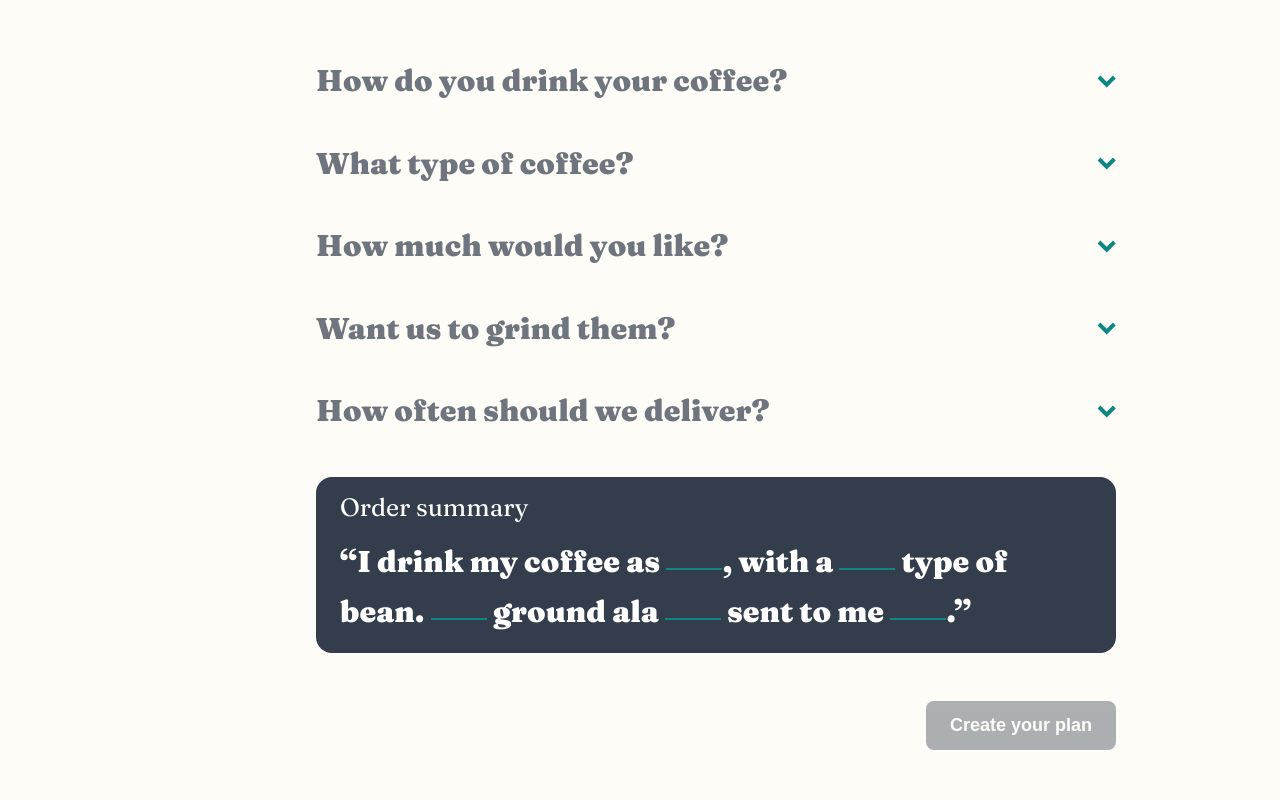
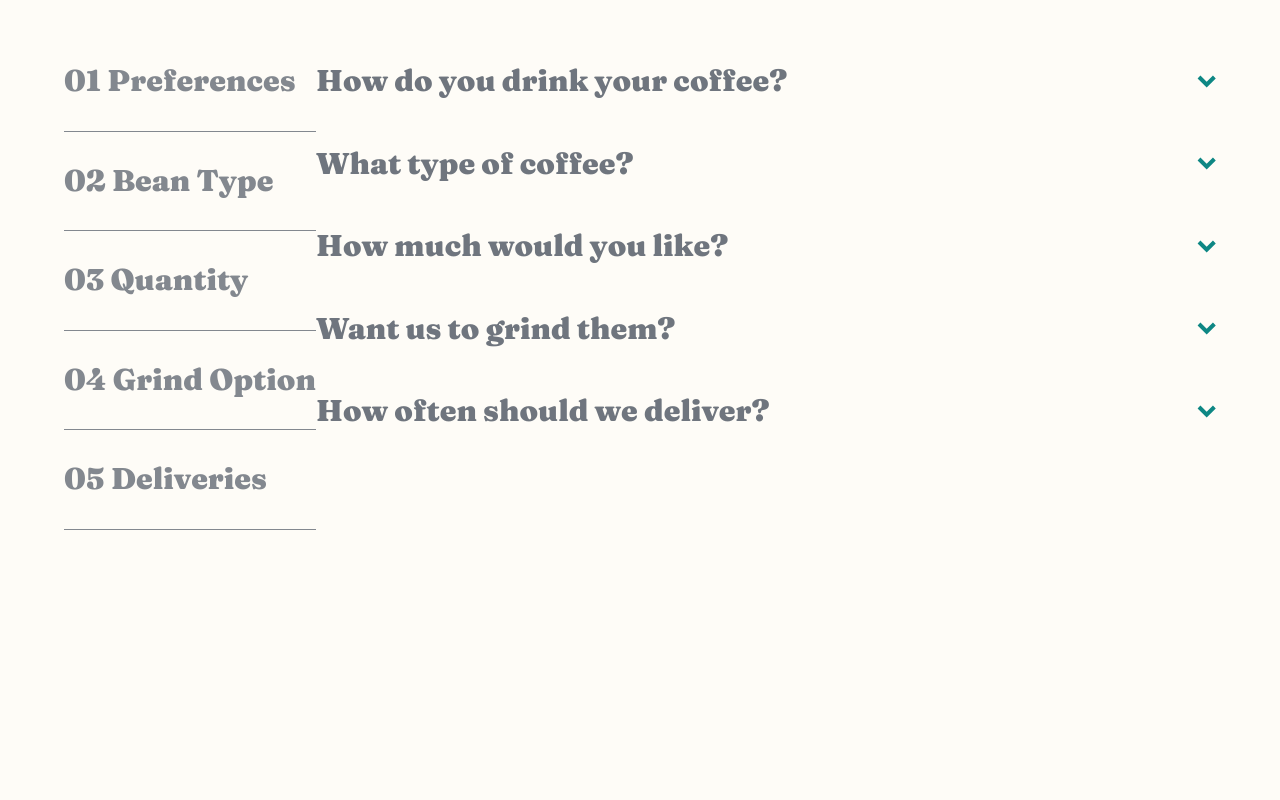
Before and after one commit to itsninam/coffee, a React (Create React App) app: page /plan in a window 1280 px wide. Shown: the part 560-1360 px from the top of the page. Built offline with nearby package versions, Linux system fonts and the light colour scheme.

Commit message:
side-menu question selection functionality and styling

```diff
--- a/src/App.scss
+++ b/src/App.scss
@@ -13,3 +13,4 @@
 @import './styles/sections/choose-us';
 @import "./styles/sections/how-it-works";
 @import "./styles/sections/about";
+@import "./styles/sections/questions-summary"
--- a/src/createPlan.js
+++ b/src/createPlan.js
@@ -2,6 +2,7 @@ const createPlan = [
   {
     id: 0,
     question: "How do you drink your coffee?",
+    category: "01 Preferences",
     options: [
       {
         id: 5,
@@ -25,6 +26,7 @@ const createPlan = [
   {
     id: 1,
     question: "What type of coffee?",
+    category: "02 Bean Type",
     options: [
       {
         id: 8,
@@ -49,6 +51,7 @@ const createPlan = [
   {
     id: 2,
     question: "How much would you like?",
+    category: "03 Quantity",
     options: [
       {
         id: 11,
@@ -73,6 +76,7 @@ const createPlan = [
   {
     id: 3,
     question: "Want us to grind them?",
+    category: "04 Grind Option",
     options: [
       {
         id: 14,
@@ -96,18 +100,23 @@ const createPlan = [
   {
     id: 4,
     question: "How often should we deliver?",
+    category: "05 Deliveries",
     options: [
       {
         id: 17,
         option: "Every week",
+        description:
+          "$14.00 per shipment. Includes free first-className shipping.",
       },
       {
         id: 18,
         option: "Every 2 weeks",
+        description: "$17.25 per shipment. Includes free priority shipping.",
       },
       {
         id: 19,
         option: "Every month",
+        description: "$22.50 per shipment. Includes free priority shipping.",
       },
     ],
   },
--- a/src/pages/createPlan/Preferences.js
+++ b/src/pages/createPlan/Preferences.js
@@ -3,6 +3,7 @@ import data from "../../createPlan";
 import OrderSummary from "./OrderSummary";
 import Question from "./Questions";
 import OrderSummaryModal from "./OrderSummaryModal";
+import QuestionsSummary from "./QuestionsSummary";
 
 const Preferences = () => {
   // eslint-disable-next-line
@@ -15,9 +16,12 @@ const Preferences = () => {
   const [showModal, setShowModal] = useState(false);
   const [activeBtn, setActiveBtn] = useState(false);
   const [total, setTotal] = useState();
+  const [showAnswer, setShowAnswer] = useState(false);
+  const [activeSelection, setActiveSelection] = useState();
 
   const isOrderSummary = true;
 
+  //display active button once user selects desired options
   useEffect(() => {
     if (coffee === "capsule" && type && amount && delivery) {
       setActiveBtn(true);
@@ -26,16 +30,32 @@ const Preferences = () => {
     }
   }, [amount, coffee, delivery, grind, type]);
 
+  //only show modal window if user selects all options
   const handleShowModal = () => {
     if (coffee && type && amount && delivery) {
       setShowModal(true);
     }
+  };
 
-    // document.body.style.overflow = "hidden";
+  //display options when user selects preference
+  const handleShowAnswer = (index) => {
+    setShowAnswer(index);
+
+    const selectedEl = document.querySelector(`.question--${index}`);
+    selectedEl.scrollIntoView({ top: 0, behaviour: "smooth" });
+
+    //add accent colour on selection click
+    setActiveSelection(index);
   };
 
   return (
     <section className="create-plan">
+      <div className="flex-container">
+        <QuestionsSummary
+          plans={plans}
+          handleShowAnswer={handleShowAnswer}
+          activeSelection={activeSelection}
+        />
         <div className="questions-container">
           {plans.map((plan) => {
             return (
@@ -52,9 +72,12 @@ const Preferences = () => {
                 amount={amount}
                 delivery={delivery}
                 setTotal={setTotal}
+                showAnswer={showAnswer}
+                handleShowAnswer={handleShowAnswer}
               />
             );
           })}
+        </div>
       </div>
       <>
         <OrderSummary
@@ -65,7 +88,7 @@ const Preferences = () => {
           delivery={delivery}
           isOrderSummary={isOrderSummary}
         />
-        <div className="questions-container">
+        <div className="summary-container">
           {isOrderSummary && (
             <button
               onClick={handleShowModal}
--- a/src/pages/createPlan/Questions.js
+++ b/src/pages/createPlan/Questions.js
@@ -13,11 +13,13 @@ const Question = ({
   amount,
   delivery,
   setTotal,
+  showAnswer,
+  handleShowAnswer,
 }) => {
-  const [showAnswer, setShowAnswer] = useState(false);
   const [activeCard, setActiveCard] = useState();
   const [hideAnswer, setHideAnswer] = useState(true);
 
+  //capture user choice on card selection
   const handleOptionClick = (selectedOption, selectedCard) => {
     let userChoice = selectedOption.toLowerCase();
 
@@ -47,6 +49,7 @@ const Question = ({
     setActiveCard(selectedCard);
   };
 
+  //if user selects 'capsule', disable fourth question
   useEffect(() => {
     let question = document.querySelectorAll(".question-container");
     if (coffee === "capsule") {
@@ -70,6 +73,7 @@ const Question = ({
   };
 
   //TODO - refactor
+  //set pricing based on user weight selection
   useEffect(() => {
     if (amount === "250g") {
       const prices = [7.2, 9.6, 12.0];
@@ -105,17 +109,17 @@ const Question = ({
   }, [amount, delivery, setTotal]);
 
   return (
-    <div className="question">
+    <div className={`question--${plan.id}`}>
       <div
         className="question-container"
-        onClick={() => setShowAnswer(!showAnswer)}
+        onClick={() => handleShowAnswer(plan.id)}
       >
         <h3>{plan.question}</h3>
         <img src={arrow} alt="open and close arrow" />
       </div>
       {plan.id === 3 && hideAnswer
         ? null
-        : showAnswer && (
+        : showAnswer === plan.id && (
             <div className="answer-container">
               {plan.options.map((option) => {
                 return (
--- /dev/null
+++ b/src/pages/createPlan/QuestionsSummary.js
@@ -0,0 +1,22 @@
+import { useState } from "react";
+
+const QuestionsSummary = ({ handleShowAnswer, plans, activeSelection }) => {
+  return (
+    <ul className="questions-summary">
+      {plans.map((plan) => {
+        return (
+          <li
+            //add accent colour on selection click
+            className={activeSelection === plan.id ? "active" : "list-item"}
+            key={plan.id}
+            onClick={() => handleShowAnswer(plan.id)}
+          >
+            {plan.category}
+          </li>
+        );
+      })}
+    </ul>
+  );
+};
+
+export default QuestionsSummary;
--- a/src/styles/sections/_order-summary.scss
+++ b/src/styles/sections/_order-summary.scss
@@ -1,7 +1,6 @@
 .order-summary {
   background-color: $secondary;
   width: 800px;
-  margin-right: 100px;
   margin-left: auto;
   padding: 16px 24px;
   border-radius: 16px;
--- a/src/styles/sections/_preferences.scss
+++ b/src/styles/sections/_preferences.scss
@@ -1,8 +1,7 @@
 .create-plan {
   .questions-container {
-    width: 800px;
-    margin-right: 100px;
-    margin-left: auto;
+    width: 900px;
+    height: 880px;
 
     h3 {
       font-size: 3rem;
--- /dev/null
+++ b/src/styles/sections/_questions-summary.scss
@@ -0,0 +1,36 @@
+.questions-summary {
+  width: fit-content;
+  position: sticky;
+  top: 0;
+  align-self: flex-start;
+
+
+  li {
+    cursor: pointer;
+    display: block;
+    font-size: 3rem;
+    font-family: $headerFont;
+    font-weight: $extraBoldWeight;
+    color: $quaternary;
+    padding: 32px 0 32px 0;
+    border-bottom: 1px solid $quaternary;
+
+    &:first-child {
+      padding-top: 0;
+    }
+
+    &:hover,
+    &:active {
+      color: $accent;
+    }
+  }
+}
+
+.flex-container {
+  display: flex;
+  justify-content: space-between;
+}
+
+li.active {
+  color: $accent;
+}
```
Lines whose indentation alone changed are shown as unchanged.
